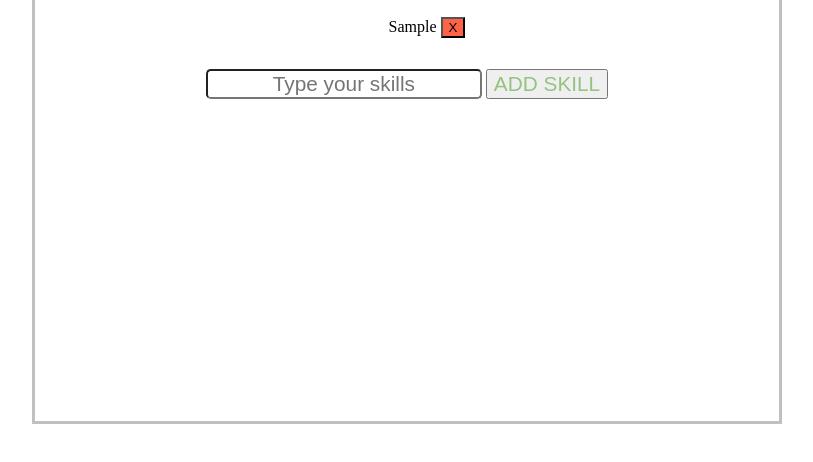
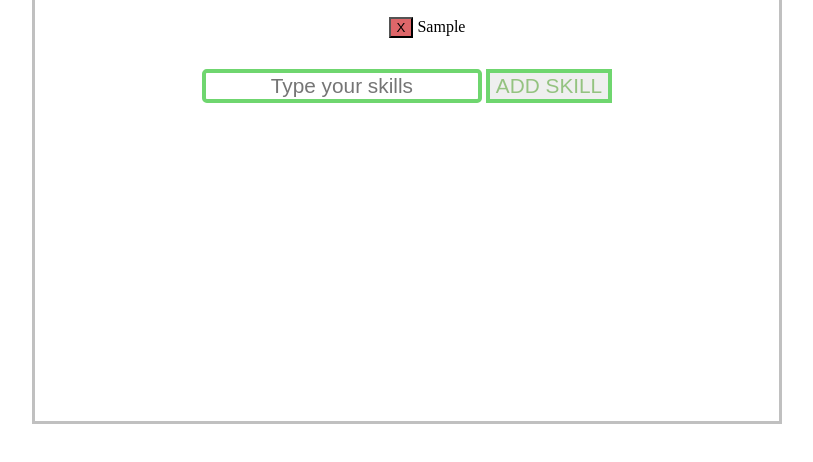
Before and after one commit to ssahussai/My-developer-skills-, a plain HTML site: page index.html in a window 1280 px wide. Both pictures are taken after typing "Sample" into the empty fields and a click on the button "ADD SKILL". Shown: the part 176-638 px from the top of the page, without its empty margins (233-1046 px from the left). Drawn offline with nearby package versions, Linux system fonts and the light colour scheme.

Commit message:
removing elements via removeButton function

```diff
--- a/css/main.css
+++ b/css/main.css
@@ -17,12 +17,14 @@
   }
   input {
       text-align: center;
+      border: 4px solid rgb(111, 214, 111);
       border-radius: .3rem;
       font-size: 1.3rem;
   }
   #button {
     font-size: 1.3rem;
     color: rgb(148, 195, 128);
+    border: 4px solid rgb(111, 214, 111);
   }
 
   .list {
@@ -33,6 +35,6 @@
       list-style-type: none;
       padding-bottom: 15px;
   }
-  .button {
-      background-color: tomato;
+  .buttonX {
+      background-color: rgb(222, 102, 105);
   }
--- a/js/app.js
+++ b/js/app.js
@@ -1,13 +1,12 @@
+//variables
 let newSkills = [];
 
 // cached element references
-
 const $input = $('input');
-
 
 //event listeners
 $('button').on('click', clickHandler);
-
+$('.list').on('click', 'li', removeButton);
 
 //functions
 init();
@@ -18,7 +17,7 @@ function init() {
 
 function generateUI() {
     return newSkills.map(skill => {
-        return`<li>${skill} <button class="button">X</button></li>`;
+        return`<li><button class="buttonX">X</button> ${skill}</li>`;
     });
 }
 
@@ -34,30 +33,6 @@ function render() {
     $('.list').html(generateUI().join(""));
 }
 
-
-/*
-//when they click ADD SKILL it should add to the skills array
-$('#button').on('click', function(evt) {
-    var skill = newSkills.push();
-    var template = `
-    <div>
-        <li><button>X</button></li>
-        <li>${this.skill}</li>
-    </div>
-    `;
-    $('div').append(template);
-});
-
-
-//1. need an initial function that will ensure that the page has no skills listed when it first loads
-$(document).ready(function() {
-    //how do i write the code here? can i put the event listener inside this function?
-});
-
-//3. user able to remove anything from the list
-$('div > li').on('click', 'removeButton', function() {
-    $(this).closest('').fadeOut(1000, function() {//would i closeest here or something else?
-        $(this).remove();
-    });
-});
-*/
+function removeButton(btn) {
+    $(this).remove();
+}
```
